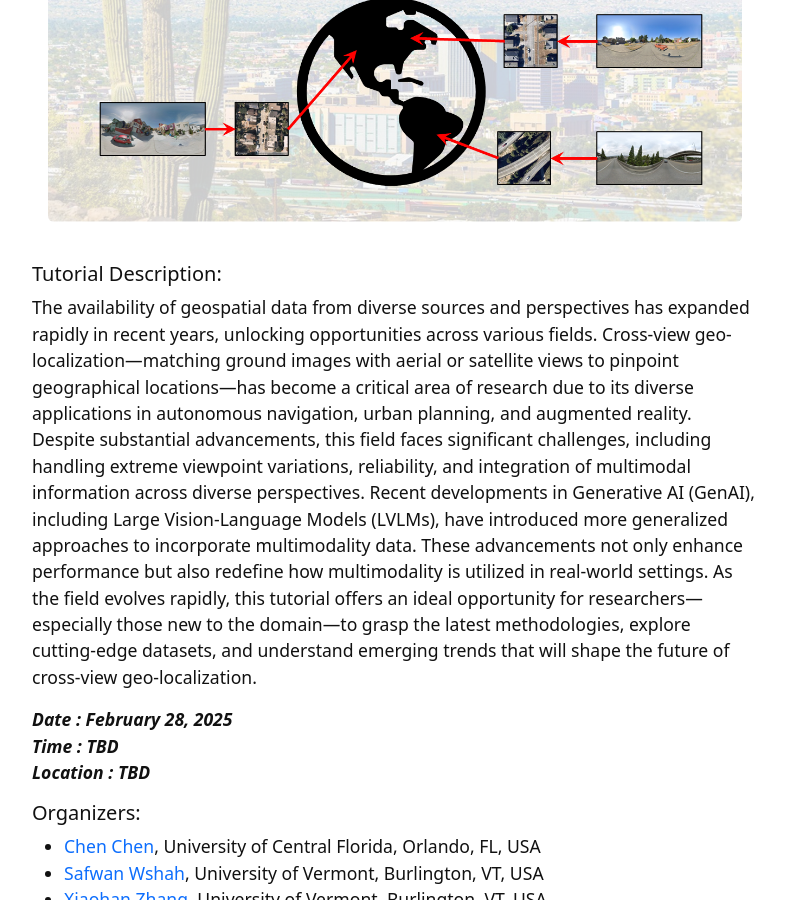
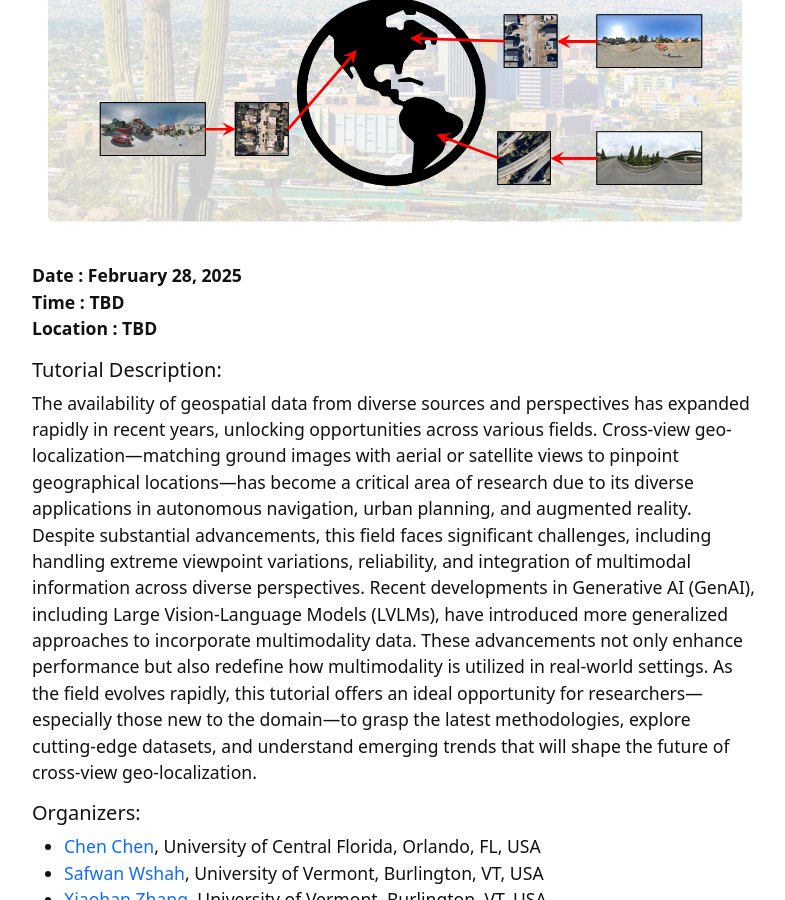
Before and after one commit to zxh009123/WACV25_CVGL_Tutorial, a Jekyll site: the page built from index.md, in a window 1280 px wide and 900 px high, scrolled down 261 px. Shown: the whole window, without its empty margins (245-1030 px from the left). Built offline with Jekyll 4.4.1, drawn with Linux system fonts in a browser that asks for light colours.

Commit message:
change title size

```diff
--- a/_includes/toc.html
+++ b/_includes/toc.html
@@ -5,7 +5,7 @@
     <div class="m-3 col-12" >
         <div class="card">
             <div class="card-body">
-                <h2 class="h4 card-title">Schedule:</h2>
+                <h3 class="h4 card-title">Schedule:</h3>
                 <ul>
                     {% for section in site.html_pages %}
                     {% if section.presenter %}
--- a/index.md
+++ b/index.md
@@ -8,13 +8,12 @@
 
 {% include figure.html img="teaser.png" alt="intro image here" width="100%" %}
 
+**Date : February 28, 2025** \
+**Time : TBD** \
+**Location : TBD**
 
 ##### Tutorial Description:
 The availability of geospatial data from diverse sources and perspectives has expanded rapidly in recent years, unlocking opportunities across various fields. Cross-view geo-localization—matching ground images with aerial or satellite views to pinpoint geographical locations—has become a critical area of research due to its diverse applications in autonomous navigation, urban planning, and augmented reality. Despite substantial advancements, this field faces significant challenges, including handling extreme viewpoint variations, reliability, and integration of multimodal information across diverse perspectives. Recent developments in Generative AI (GenAI), including Large Vision-Language Models (LVLMs), have introduced more generalized approaches to incorporate multimodality data. These advancements not only enhance performance but also redefine how multimodality is utilized in real-world settings. As the field evolves rapidly, this tutorial offers an ideal opportunity for researchers—especially those new to the domain—to grasp the latest methodologies, explore cutting-edge datasets, and understand emerging trends that will shape the future of cross-view geo-localization.
-
-***Date : February 28, 2025*** \
-***Time : TBD*** \
-***Location : TBD***
 
 ##### Organizers:
 * [Chen Chen](https://www.crcv.ucf.edu/chenchen/), University of Central Florida, Orlando, FL, USA
```
